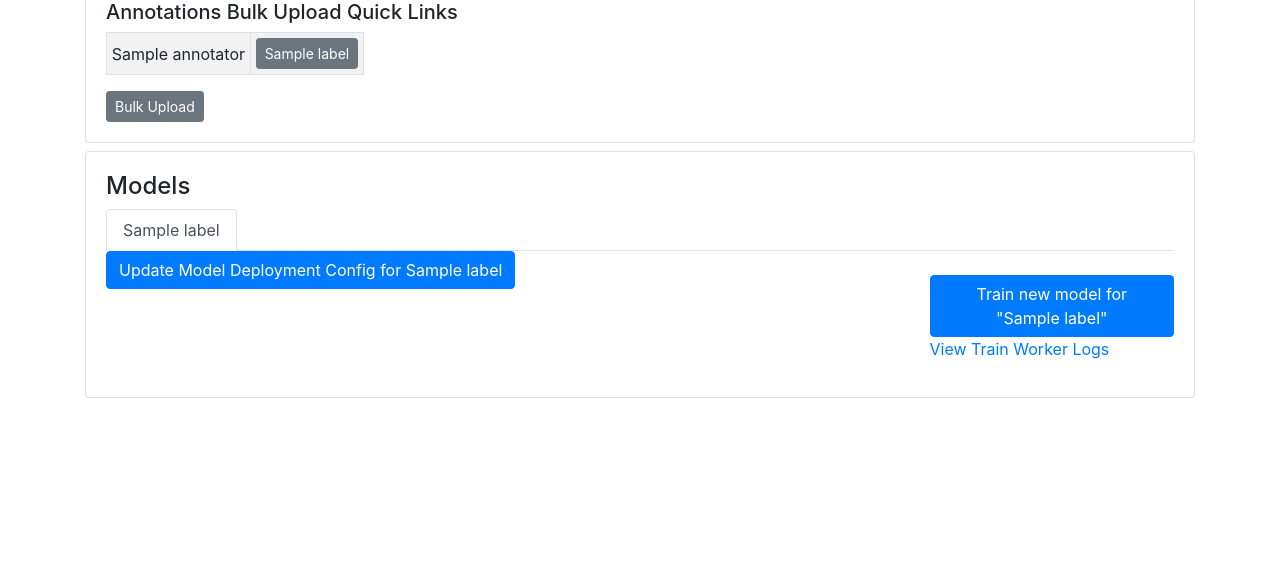
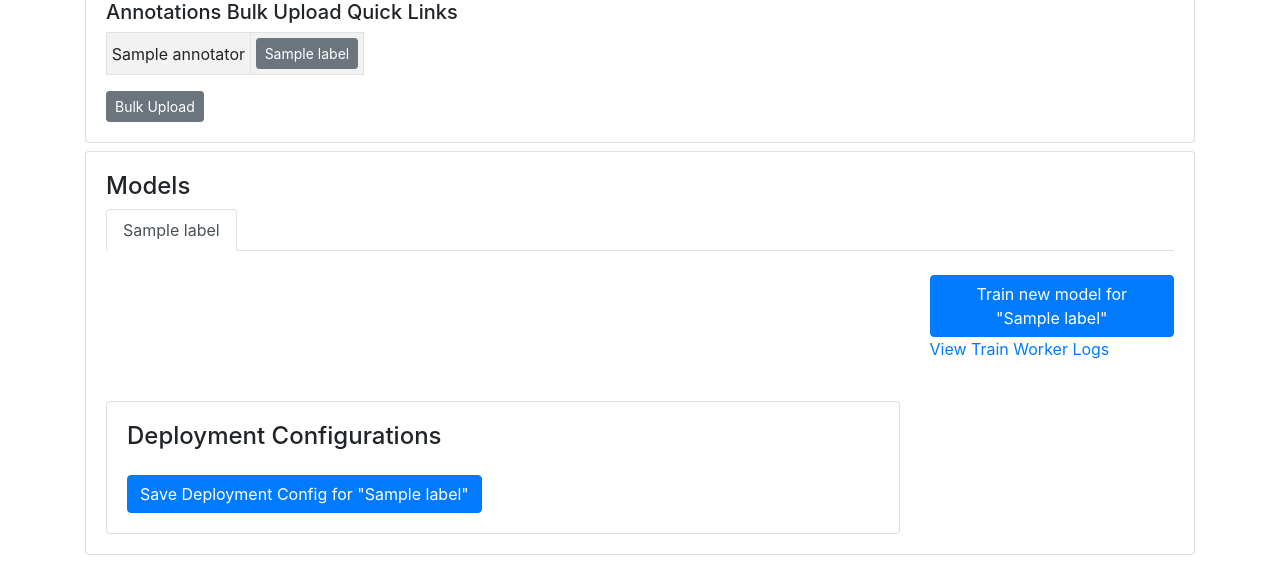
Before and after one commit to edu-gp/annotation_tool, a Python web app: template backend/templates/tasks/show.html in a window 1280 px wide. Shown: the part 1194-1757 px from the top of the page. Before the commit the page ends 1592 px from the top, so only its background shows below. Run offline with Jinja, Linux system fonts and the light colour scheme; the template is opened without the code that fills it: most values are stand-ins (such as "Sample title", 1, 10 or a date in 2020); some libraries are stand-ins or nearby versions.

Commit message:
Fix form within form on Task show page

```diff
--- a/backend/templates/tasks/show.html
+++ b/backend/templates/tasks/show.html
@@ -332,7 +332,8 @@
           <td class="align-middle">{{user}}</td>
           {% for label in task.get_labels() %}
           <td class="align-middle">
-            <a class="btn btn-secondary btn-sm" href="{{url_for('annotations.bulk', user=user, label=label, entity_type=task.get_entity_type())}}"
+            <a class="btn btn-secondary btn-sm"
+              href="{{url_for('annotations.bulk', user=user, label=label, entity_type=task.get_entity_type())}}"
               target="_blank">{{label}}</a>
           </td>
           {% endfor %}
@@ -340,7 +341,8 @@
         {% endfor %}
       </tbody>
     </table>
-    <a class="btn btn-secondary btn-sm" href="{{url_for('annotations.bulk', entity_type=task.get_entity_type())}}" target="_blank">Bulk Upload</a>
+    <a class="btn btn-secondary btn-sm" href="{{url_for('annotations.bulk', entity_type=task.get_entity_type())}}"
+      target="_blank">Bulk Upload</a>
   </div>
 </div>
 
@@ -368,57 +370,7 @@
 
         <div class="row">
           <div class="col-9">
-            <form action="{{ url_for('models.update_model_deployment_config') }}" method="POST">
-                <button type="submit" class="btn btn-primary">Update Model Deployment Config for {{ label }}</button>
-                <input type="hidden" name="label" value="{{ label }}" />
-{#                <button type="submit" class="btn btn-primary" name="label" value="{{ label }}" formaction="{{ url_for('models.reset_active_model') }}" formmethod="POST">Reset Active Model for {{ label }}</button>#}
             {% for mv in models_per_label.get(label, []) %}
-                {% if mv.is_ready() %}
-                    <div class="card mt-4">
-                     <div class="card-body">
-                         {% set deployment_config = deployment_configs_per_model[mv.id] %}
-                         <br>
-
-                         {% if deployment_config and deployment_config["is_approved"] %}
-                             <input type="checkbox" id="{{mv.id}}_checkbox" name="approved_model_id" value="{{mv.id}}" checked="checked" onclick="displayRadioButton(this.id)"/> Approved
-
-                             {% if deployment_config["is_selected_for_deployment"] %}
-                                 <div id="{{mv.id}}_div_radio">
-                                      <input type="radio" id="{{mv.id}}_radio" name="selected_model_id" value="{{mv.id}}" checked="checked"/>
-                                      <label for="selected_model_id">Selected for deployment</label>
-                                 </div>
-                                 <div id="{{mv.id}}_div_threshold">
-                                      <label for="threshold">Threshold</label>
-                                      <input type="text" name="selected_threshold" value="{{ deployment_config["threshold"] }}"/>
-                                 </div>
-                             {% else %}
-                                 <div id="{{mv.id}}_div_radio">
-                                     <input type="radio" id="{{mv.id}}_radio" name="selected_model_id" value="{{mv.id}}"/>
-                                     <label for="selected_model_id">Selected for deployment</label>
-                                 </div>
-                                 <div id="{{mv.id}}_div_threshold" style="display: none">
-                                     <label for="threshold">Threshold</label>
-                                     <input type="text" name="threshold" value="{{ deployment_config["threshold"] }}"/>
-                                 </div>
-                             {%  endif %}
-                         {% else %}
-                             <input type="checkbox" id="{{mv.id}}_checkbox" name="approved_model_id" value="{{mv.id}}" onclick="displayRadioButton(this.id)"/> Approved
-                             <div id="{{mv.id}}_div_radio" style="display: none">
-                                 <input type="radio" id="{{mv.id}}_radio" name="selected_model_id" value="{{mv.id}}"/>
-                                 <label for="selected_model_id">Selected for deployment</label>
-                             </div>
-                             <div id="{{mv.id}}_div_threshold" style="display: none">
-                                 <label for="threshold">Threshold</label>
-                                 {% if deployment_config %}
-                                    <input type="text" name="threshold" value="{{ deployment_config["threshold"] }}"/>
-                                 {% else %}
-                                    <input type="text" name="threshold" value="0.5"/>
-                                 {% endif %}
-                             </div>
-                         {% endif %}
-                    </div>
-                    </div>
-            {% endif %}
 
             <div class="card mt-4">
               <div class="card-body">
@@ -561,7 +513,6 @@
               </div>
             </div>
             {% endfor %}
-            </form>
           </div>
           <div class="col mt-4">
 
@@ -576,6 +527,80 @@
           </div>
         </div>
 
+
+        <div class="row">
+          <div class="col-9">
+            <div class="card mt-4">
+              <div class="card-body">
+                <h4>Deployment Configurations</h4>
+                <form action="{{ url_for('models.update_model_deployment_config') }}" method="POST">
+                  <input type="hidden" name="label" value="{{ label }}" />
+
+                  <table class="table">
+                    <tbody>
+                      {% for mv in models_per_label.get(label, []) %}
+                      {% if mv.is_ready() %}
+                      {% set deployment_config = deployment_configs_per_model[mv.id] %}
+                      <tr>
+                        <td>
+                          Version {{mv.version}} ({{mv.created_at.strftime('%Y-%m-%d')}})
+                        </td>
+                        <td>
+                          {% if deployment_config and deployment_config["is_approved"] %}
+                          <input type="checkbox" id="{{mv.id}}_checkbox" name="approved_model_id" value="{{mv.id}}"
+                            checked="checked" onclick="displayRadioButton(this.id)" /> Approved
+
+                          {% if deployment_config["is_selected_for_deployment"] %}
+                          <div id="{{mv.id}}_div_radio">
+                            <input type="radio" id="{{mv.id}}_radio" name="selected_model_id" value="{{mv.id}}"
+                              checked="checked" />
+                            <label for="selected_model_id">Selected for deployment</label>
+                          </div>
+                          <div id="{{mv.id}}_div_threshold">
+                            <label for="threshold">Threshold</label>
+                            <input type="text" name="selected_threshold" value="{{ deployment_config["threshold"] }}" />
+                          </div>
+                          {% else %}
+                          <div id="{{mv.id}}_div_radio">
+                            <input type="radio" id="{{mv.id}}_radio" name="selected_model_id" value="{{mv.id}}" />
+                            <label for="selected_model_id">Selected for deployment</label>
+                          </div>
+                          <div id="{{mv.id}}_div_threshold" style="display: none">
+                            <label for="threshold">Threshold</label>
+                            <input type="text" name="threshold" value="{{ deployment_config["threshold"] }}" />
+                          </div>
+                          {%  endif %}
+                          {% else %}
+                          <input type="checkbox" id="{{mv.id}}_checkbox" name="approved_model_id" value="{{mv.id}}"
+                            onclick="displayRadioButton(this.id)" /> Approved
+                          <div id="{{mv.id}}_div_radio" style="display: none">
+                            <input type="radio" id="{{mv.id}}_radio" name="selected_model_id" value="{{mv.id}}" />
+                            <label for="selected_model_id">Selected for deployment</label>
+                          </div>
+                          <div id="{{mv.id}}_div_threshold" style="display: none">
+                            <label for="threshold">Threshold</label>
+                            {% if deployment_config %}
+                            <input type="text" name="threshold" value="{{ deployment_config["threshold"] }}" />
+                            {% else %}
+                            <input type="text" name="threshold" value="0.5" />
+                            {% endif %}
+                          </div>
+                          {% endif %}
+                        </td>
+                      </tr>
+                      {% endif %}
+                      {% endfor %}
+                    </tbody>
+                  </table>
+
+                  <button type="submit" class="btn btn-primary">Save Deployment Config for "{{ label }}"</button>
+                </form>
+                {# <button type="submit" class="btn btn-primary" name="label" value="{{ label }}" formaction="{{ url_for('models.reset_active_model') }}" formmethod="POST">Reset Active Model for {{ label }}</button> #}
+              </div>
+            </div>
+          </div>
+        </div>
+
       </div>
       {% endfor %}
     </div>
@@ -583,10 +608,10 @@
 </div>
 
 <script>
-  document.querySelectorAll('input[type="radio"]').forEach(function(a){
-      a.addEventListener("click", function() {
+  document.querySelectorAll('input[type="radio"]').forEach(function (a) {
+    a.addEventListener("click", function () {
       let threshold_divs = document.querySelectorAll('div[id$="_div_threshold"]')
-          threshold_divs.forEach(function(div){
+      threshold_divs.forEach(function (div) {
         div.style.display = 'none';
         let threshold_input = div.querySelector('input');
         threshold_input.name = 'threshold'
```
Lines whose indentation alone changed are shown as unchanged.
